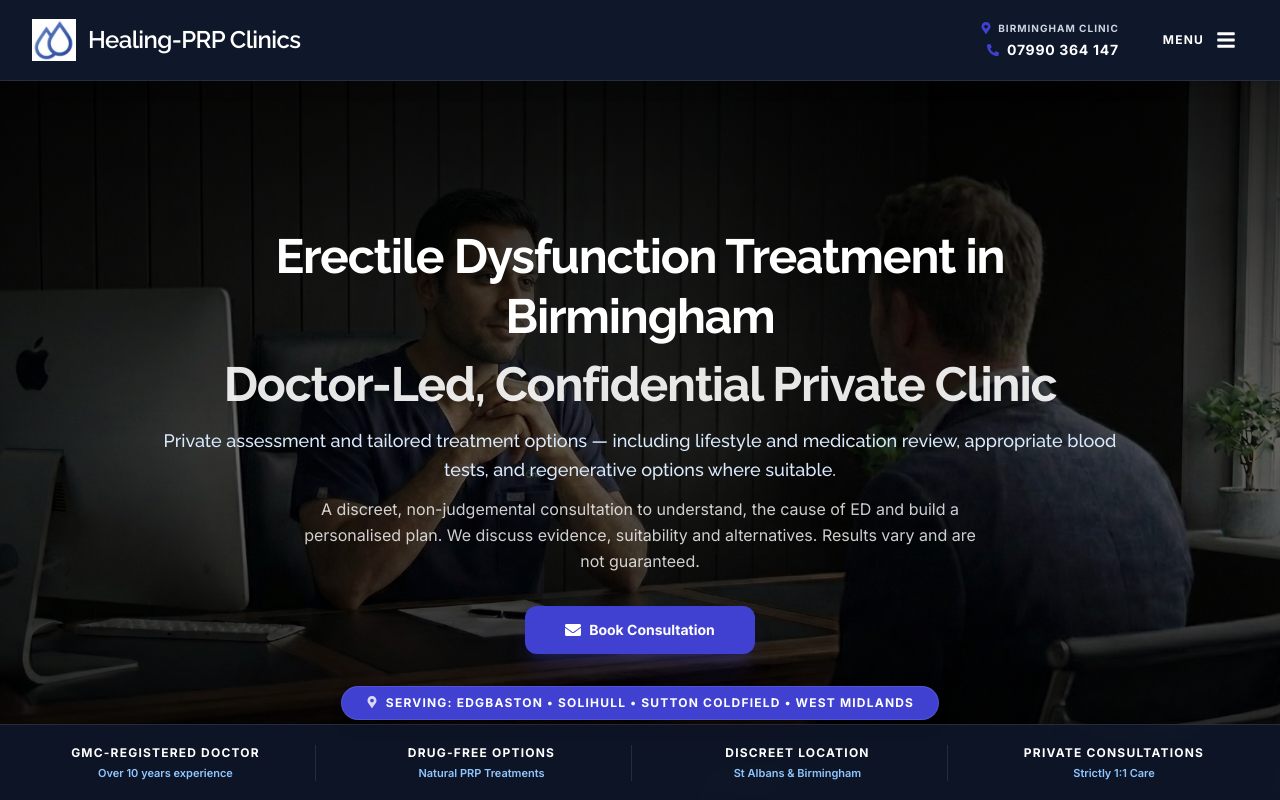
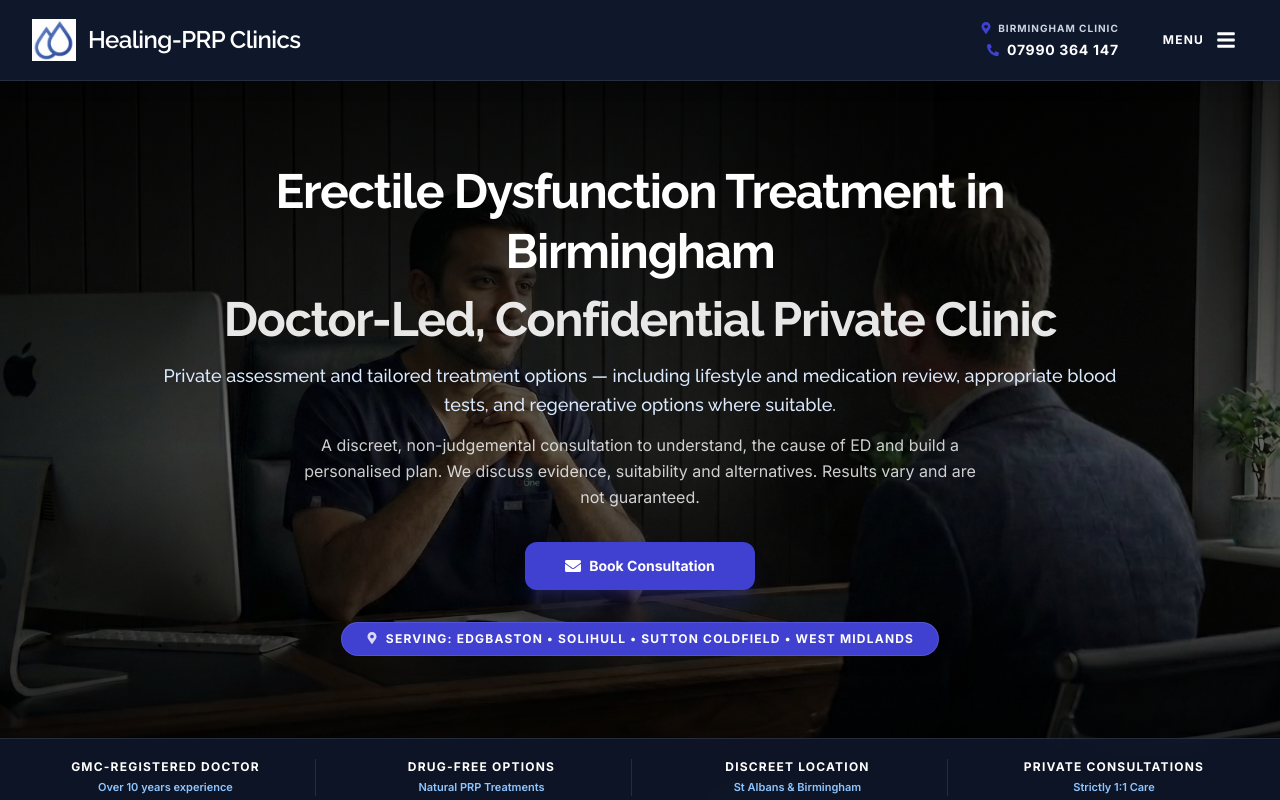
Before and after one commit to binithekid/Healing-PRP-Clinics-Preview, a Next.js app: page /birmingham/erectile-dysfunction in a window 1280 px wide. Shown: the top 800 px of the page. Built offline with nearby package versions, Linux system fonts and the light colour scheme.

Commit message:
Update ErectileDysfunctionClient.tsx

```diff
--- a/src/components/pages/ErectileDysfunctionClient.tsx
+++ b/src/components/pages/ErectileDysfunctionClient.tsx
@@ -175,7 +175,7 @@ export default function ErectileDysfunctionClient({
   return (
     <>
       {/* --- HERO SECTION --- */}
-      <div className="relative md:h-[calc(100vh-4rem)] pb-5 md:pb-0 lg:h-[calc(100vh-5rem)] overflow-hidden flex items-center justify-center bg-black">
+      <div className="relative min-h-[100vh] lg:min-h-[calc(100vh-5rem)] overflow-hidden flex items-center justify-center bg-black">
         {/* Background Section */}
         <div className="absolute inset-0 z-0">
           <div className="absolute inset-0 bg-black/60 z-10" />
@@ -188,7 +188,7 @@ export default function ErectileDysfunctionClient({
         </div>
 
         {/* Main Content */}
-        <div className="relative z-20 w-full max-w-5xl mx-auto px-4 sm:px-6 lg:px-8 text-center pt-16">
+        <div className="relative z-20 w-full max-w-5xl mx-auto px-4 sm:px-6 lg:px-8 text-center pt-20 pb-32 md:pb-40">
 
           {/* Headline */}
           <motion.h1
```
